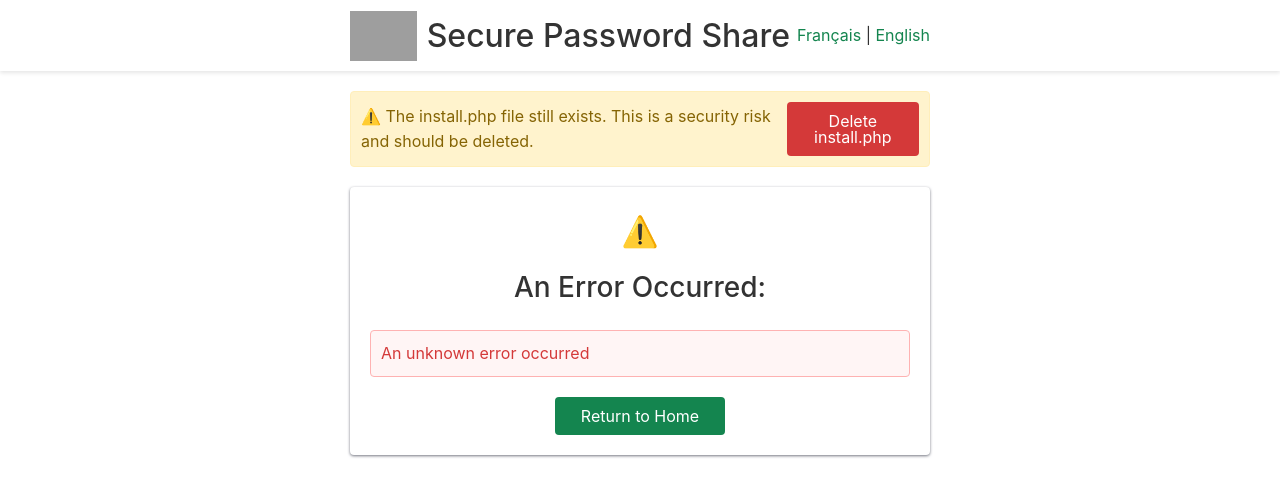
After one commit to abda11ah/passmush, a PHP site: page /exception.php in a window 1280 px wide. The commit adds this page. Shown: the top 497 px of the page. Run offline with PHP 8.4, Linux system fonts and the light colour scheme; grey boxes are pictures that could not be loaded.

Commit message:
add error exception page

```diff
--- a/create.inc.php
+++ b/create.inc.php
@@ -8,7 +8,7 @@ require_once 'checkenv.inc.php';
 
 if ($_SERVER['REQUEST_METHOD'] === 'POST') {
     require_once 'db.inc.php';
-    require_once 'enc.inc.php';
+    require_once 'crypt.inc.php';
 
     $enc = new Encryption();
     $encrypted = $enc->encrypt($_POST['data']);
@@ -19,7 +19,8 @@ if ($_SERVER['REQUEST_METHOD'] === 'POST') {
     $id = bin2hex(random_bytes(16));
 
     // Calculate expiration timestamp
-    $expiration = time() + ($expires * 3600);
+    // Use 64-bit max integer for unlimited
+    $expiration = $expires === -1 ? 9223372036854775807 : time() + ($expires * 3600);
 
     // Store the encrypted data
     $table = DBTABLE_PREFIX . DBTABLE_NAME;
--- a/db.inc.php
+++ b/db.inc.php
@@ -7,5 +7,7 @@ require 'config.inc.php';
 try {
     $pdo = new PDO('mysql:host='.DBHOST.';dbname='.DBNAME.';charset=utf8mb4', DBUSER, DBPASS);
 } catch(PDOException $e) {
-    die("Connection failed: " . $e->getMessage());
+    $_SESSION['exception_error'] = __("error_occurred"). $e->getMessage();
+    header('Location: exception.php');
+    exit();
 }
--- a/delete_install.php
+++ b/delete_install.php
@@ -16,4 +16,3 @@ if ($_SERVER['REQUEST_METHOD'] === 'POST') {
 // Redirect back to the referring page
 header('Location: ' . ($_SERVER['HTTP_REFERER'] ?? 'index.php'));
 exit;
-?>
--- /dev/null
+++ b/exception.php
@@ -0,0 +1,71 @@
+<?php
+// Define secure access constant
+define('SECURE_ACCESS', true);
+
+require_once 'lang.php';
+require_once 'config.inc.php';
+require_once 'header_warning.php';
+
+// Get error message from session
+$error_message = $_SESSION['exception_error'] ?? 'An unknown error occurred';
+unset($_SESSION['exception_error']);
+?>
+<!DOCTYPE html>
+<html lang="<?php echo $_SESSION['lang']; ?>">
+<head>
+    <meta charset="UTF-8">
+    <meta name="viewport" content="width=device-width, initial-scale=1.0">
+    <title><?php echo __('error_occurred'); ?></title>
+    <link rel="stylesheet" href="chota.min.css">
+    <style>
+        body {
+            padding: 0;
+            background: var(--bg-secondary);
+        }
+        .container {
+            max-width: 600px;
+            margin: 0 auto;
+        }
+        .card {
+            background: white;
+            padding: 2rem;
+            border-radius: 4px;
+            margin-top: 2rem;
+        }
+        .error-icon {
+            font-size: 3rem;
+            color: var(--color-error);
+            text-align: center;
+            margin-bottom: 1rem;
+        }
+        .error-message {
+            color: var(--color-error);
+            background: #fff5f5;
+            border: 1px solid #feb2b2;
+            padding: 1rem;
+            border-radius: 4px;
+            margin: 1rem 0;
+        }
+        .button-container {
+            margin-top: 2rem;
+            text-align: center;
+        }
+    </style>
+</head>
+<body>
+    <?php showHeader(); ?>
+    <div class="container">
+        <?php showInstallWarning(); ?>
+        <div class="card">
+            <div class="error-icon">⚠️</div>
+            <h2 class="text-center"><?php echo __('error_occurred'); ?></h2>
+            <div class="error-message">
+                <?php echo htmlspecialchars($error_message); ?>
+            </div>
+            <div class="button-container">
+                <a href="index.php" class="button primary"><?php echo __('return_home'); ?></a>
+            </div>
+        </div>
+    </div>
+</body>
+</html>
--- a/lang.php
+++ b/lang.php
@@ -1,4 +1,6 @@
 <?php
+// Prevent direct access to this file
+defined('SECURE_ACCESS') or die('Direct access to this file is not allowed');
 session_start();
 
 // Available languages
--- a/lang/en.php
+++ b/lang/en.php
@@ -51,6 +51,7 @@ return [
     'tables_created' => 'Tables created successfully',
     'tables_error' => 'Table creation failed: %s',
     'date_format' => 'Y-m-d @ H:i:s',
+    'no_expiration' => 'No expiration',
     'time_options' => [
         '1' => '1 hour',
         '2' => '2 hours',
@@ -58,7 +59,8 @@ return [
         '24' => '24 hours',
         '72' => '3 days',
         '168' => '1 week',
-        '720' => '1 month'
+        '720' => '1 month',
+        '-1' => 'Unlimited (not recommended)'
     ],
     'view_options' => [
         '1' => '1 time',
@@ -107,4 +109,7 @@ return [
     'logo_uploaded' => 'Company logo uploaded successfully',
     'uploads_dir_created' => 'Uploads directory created successfully',
     'uploads_dir_error' => 'Error creating uploads directory',
+        // Exception page translations
+    'error_occurred' => 'An Error Occurred: ',
+    'return_home' => 'Return to Home',
 ];
```
Also changed, not shown: install.php (+34 -12 lines), lang/fr.php (+6 -1 lines), view.php (+9 -12 lines), crypt.inc.php (renamed from enc.inc.php).
